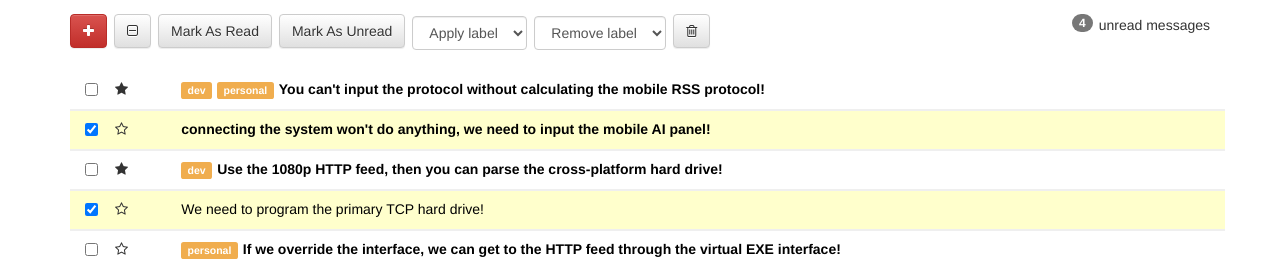
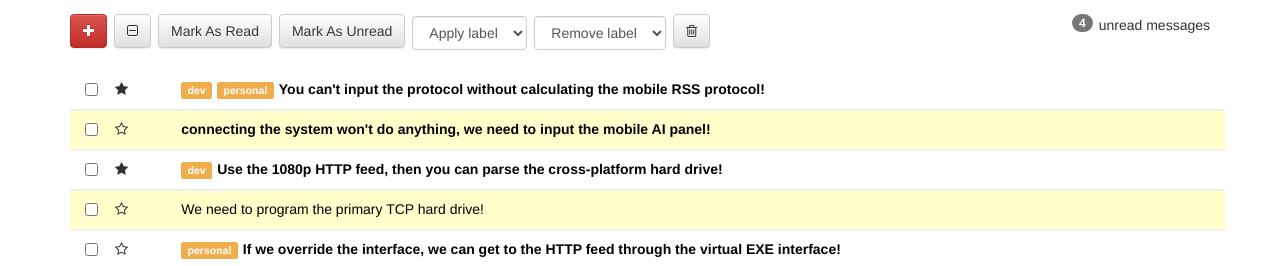
Before and after one commit to JBallin/react-inbox, a React (Create React App) app: page / in a window 1280 px wide. Shown: the top 266 px of the page. Built offline with nearby package versions, Linux system fonts and the light colour scheme.

Commit message:
Highlight selected messages

```diff
--- a/src/App.js
+++ b/src/App.js
@@ -67,11 +67,19 @@ class App extends Component {
     ]
   }
 
+  toggleSelected = (message, e) => {
+    const updateSelectedMessages = this.state.messages.map(msg => {
+      if (msg.id === message.id) msg.selected = e.target.checked;
+      return msg;
+    })
+    this.setState({messages: updateSelectedMessages})
+  }
+
   render() {
     return (
       <div className='container'>
         <ToolBar messages={this.state.messages} />
-        <MessageList messages={this.state.messages} />
+        <MessageList messages={this.state.messages} toggleSelected={this.toggleSelected}/>
       </div>
     );
   }
--- a/src/components/Message.js
+++ b/src/components/Message.js
@@ -5,13 +5,13 @@ const getRead = message => message.read ? 'read' : 'unread';
 const getStarred = message => message.starred ? '' : '-o';
 const getSelected = message => message.selected ? 'selected' : '';
 
-export default ({ message }) => {
+export default ({ message, toggleSelected }) => {
   return (
     <div className={`row message ${getRead(message)} ${getSelected(message)}`}>
       <div className="col-xs-1">
         <div className="row">
           <div className="col-xs-2">
-            <input type="checkbox" checked={getSelected(message)}/>
+            <input type="checkbox" onChange={e => toggleSelected(message, e)}/>
           </div>
           <div className="col-xs-2">
             <i className={`star fa fa-star${getStarred(message)}`}></i>
--- a/src/components/MessageList.js
+++ b/src/components/MessageList.js
@@ -1,6 +1,6 @@
 import React from 'react';
 import Message from './Message';
 
-export default props => {
-  return props.messages.map(message => <Message message={message} key={message.id}/>)
+export default ({ messages, toggleSelected }) => {
+  return messages.map(message => <Message message={message} toggleSelected={toggleSelected} key={message.id}/>)
 }
```
